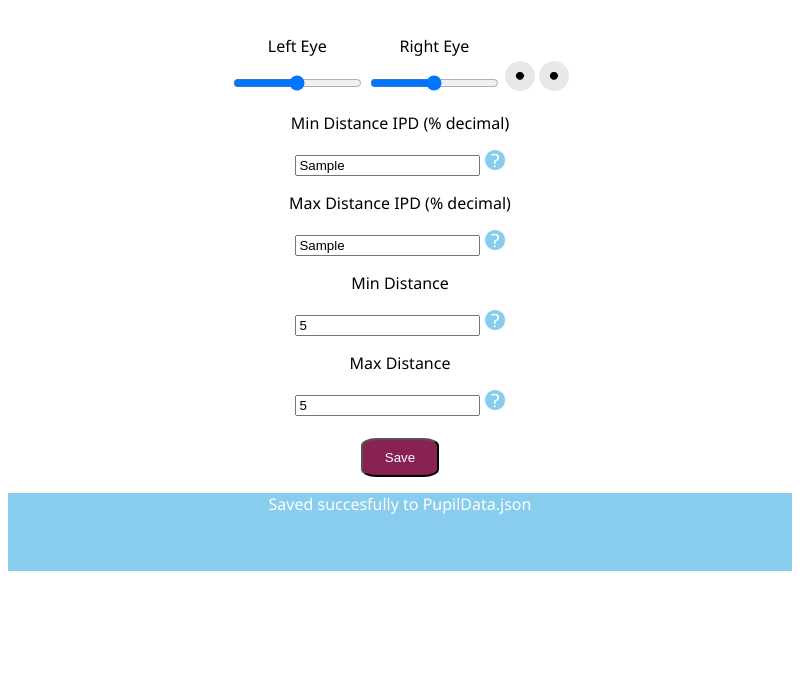
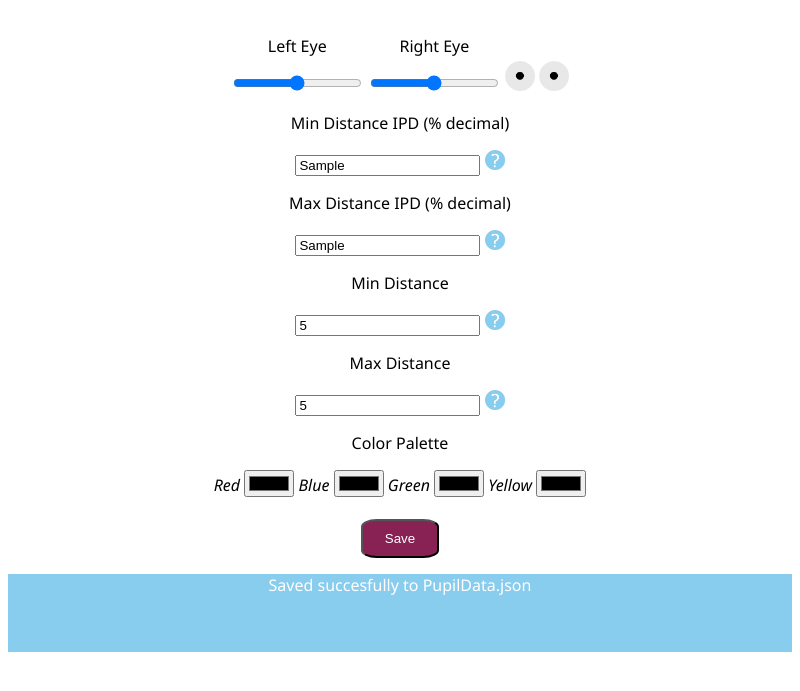
Before and after one commit to TristanDamron/Pupil-Settings-Menu, an Electron app: page index.html in a window 800 px wide. Both pictures are taken after typing "Sample", "Sample", "5", "5" into the empty fields and a click on the input "Save". Shown: the part 89-780 px from the top of the page. Drawn offline with nearby package versions, Linux system fonts and the light colour scheme; no server answers.

Commit message:
Added a color palette picker to the settings menu.

```diff
--- a/index.html
+++ b/index.html
@@ -120,6 +120,20 @@
                     <img id="tooltip4" alt="The minimum distance before the camera's IPD changes to the maximum setting." src="img/Tooltip.png" width="20px" height="20px"/>
                 </div>
 
+                <p>Color Palette</p>
+                <i>Red</i>
+                <input type="color" name="red">
+
+                <i>Blue</i>
+                <input type="color" name="blue">
+
+                <i>Green</i>
+                <input type="color" name="green">
+
+                <i>Yellow</i>
+                <input type="color" name="yellow">
+
+
                 </br></br>
                 <input class="button" type="submit" value="Save">
             </form>
--- a/main.js
+++ b/main.js
@@ -4,7 +4,7 @@ const url = require('url');
 const fs = require('fs');
 
 function createWindow () {
-  win = new BrowserWindow({width: 800, height: 700});
+  win = new BrowserWindow({width: 800, height: 800});
 
   win.loadURL(url.format({
     pathname: path.join(__dirname, 'index.html'),
@@ -52,6 +52,20 @@ function unityifyJson(json) {
     ret = ret.replace('maxIPD', '\"maxIPD\"');
     ret = ret.replace('minDistance', '\"minDistance\"');
     ret = ret.replace('maxDistance', '\"maxDistance\"');
+    ret = ret.replace('red', '\"red\"');
+    ret = ret.replace('blue', '\"blue\"');
+    ret = ret.replace('green', '\"green\"');
+    ret = ret.replace('yellow', '\"yellow\"');
+
+    var replaceHex = (str) => '\"' + str + '\"';
+
+    var hex = ret.match(/#[a-fA-F0-9]+/g);
+
+    hex.forEach(element => {
+        var s = replaceHex(element);
+        console.log(s);
+        ret = ret.replace(element, s);
+    });
 
     return ret;
 }
```
